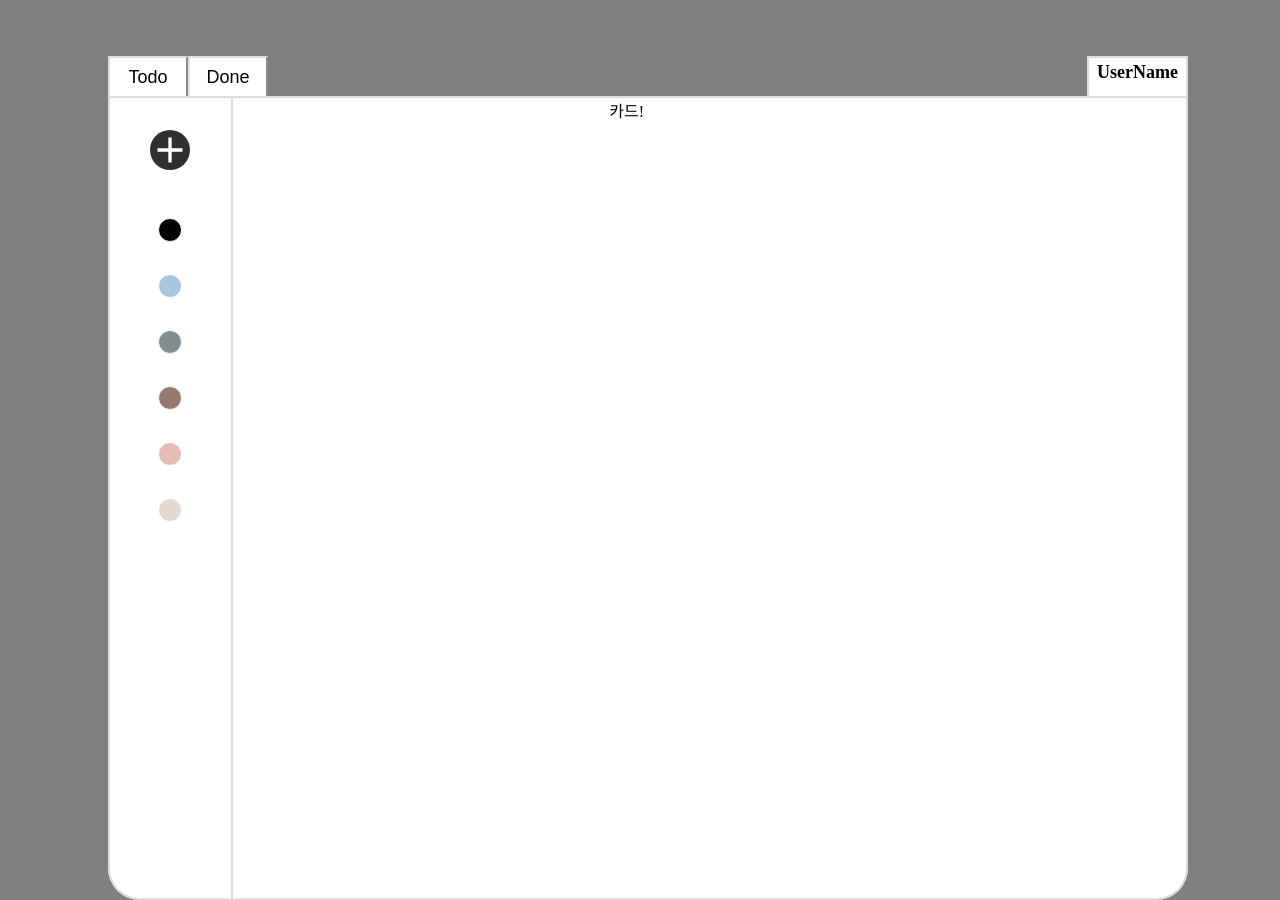
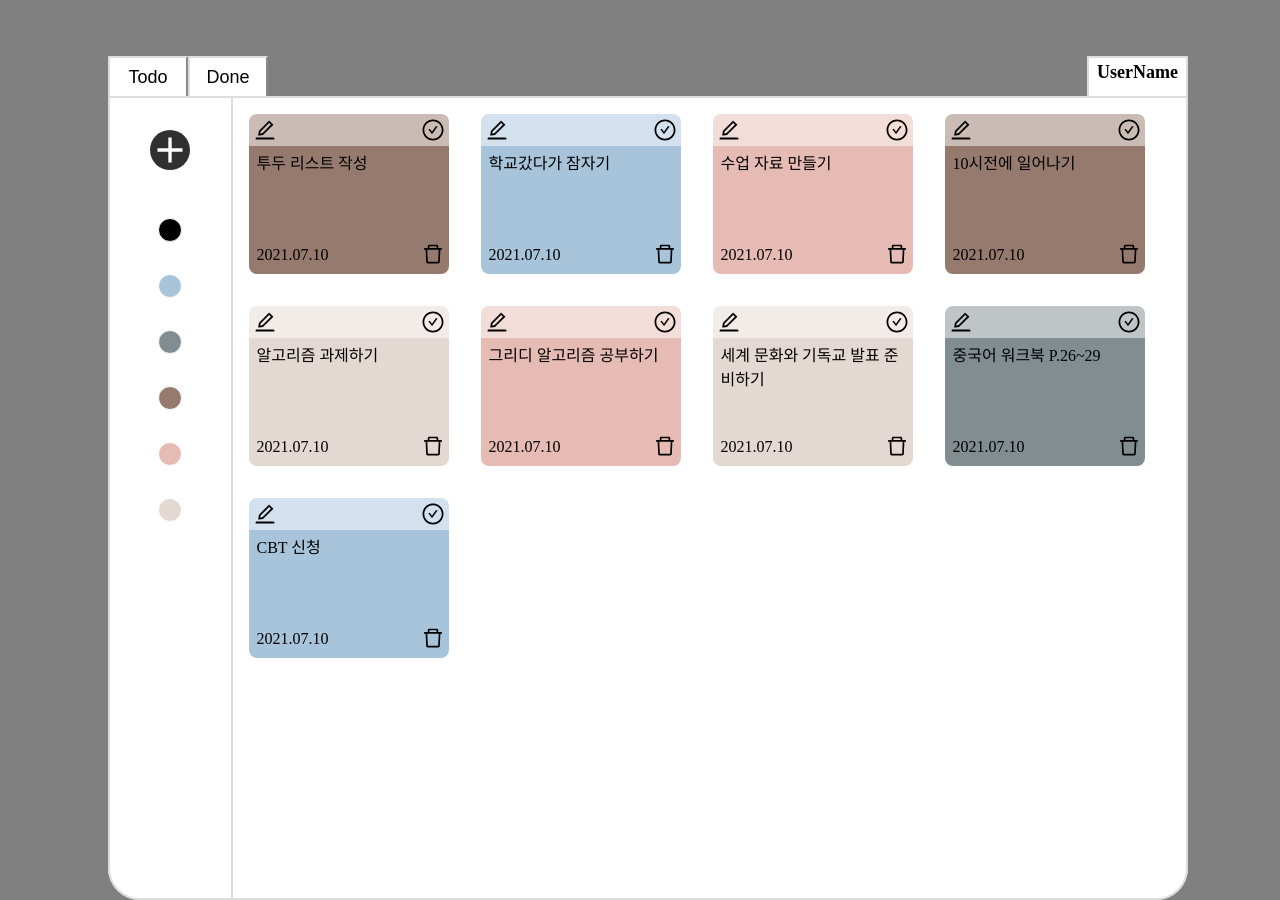
Before and after one commit to potato-club/potato-2team-frontend, a React (Create React App) app: page /main in a window 1280 px wide. Built offline with nearby package versions, Linux system fonts and the light colour scheme.

Commit message:
main페이지 기본 디자인

```diff
--- a/src/components/home/content.jsx
+++ b/src/components/home/content.jsx
@@ -18,7 +18,7 @@ const ShowTodo = styled.div`
   display: flex;
   flex-direction: row;
   flex-wrap: wrap;
-  justify-content: space-around;
+  justify-content: flex-start;
   align-content: flex-start;
 `;
 
@@ -27,7 +27,47 @@ const content = () => {
     <ContentWrap>
       <Menu />
       <ShowTodo>
-        <TodoCard color="#967A6D" />
+        <TodoCard
+          color="#967A6D"
+          todoContent="투두 리스트 작성"
+          date="2021.07.10"
+        />
+        <TodoCard
+          color="#A7C4DA"
+          todoContent="학교갔다가 잠자기"
+          date="2021.07.10"
+        />
+        <TodoCard
+          color="#E5BBB4"
+          todoContent="수업 자료 만들기"
+          date="2021.07.10"
+        />
+        <TodoCard
+          color="#967A6D"
+          todoContent="10시전에 일어나기"
+          date="2021.07.10"
+        />
+        <TodoCard
+          color="#E4D8D3"
+          todoContent="알고리즘 과제하기"
+          date="2021.07.10"
+        />
+        <TodoCard
+          color="#E5BBB4"
+          todoContent="그리디 알고리즘 공부하기"
+          date="2021.07.10"
+        />
+        <TodoCard
+          color="#E4D8D3"
+          todoContent="세계 문화와 기독교 발표 준비하기"
+          date="2021.07.10"
+        />
+        <TodoCard
+          color="#818D90"
+          todoContent="중국어 워크북 P.26~29"
+          date="2021.07.10"
+        />
+        <TodoCard color="#A7C4DA" todoContent="CBT 신청" date="2021.07.10" />
       </ShowTodo>
     </ContentWrap>
   );
--- a/src/components/home/todoCard.jsx
+++ b/src/components/home/todoCard.jsx
@@ -1,14 +1,72 @@
 import React from "react";
 import styled from "styled-components";
+import {
+  AiOutlineCheckCircle,
+  AiOutlineEdit,
+  AiOutlineDelete,
+} from "react-icons/ai";
 
 const CardWrap = styled.div`
   width: 200px;
   height: 160px;
-  background-color: ${(props) => console.log("d", props.color)};
+  background-color: ${(props) => props.color};
+  margin: 16px;
+  display: flex;
+  flex-direction: column;
+  justify-content: flex-start;
+  align-content: space-between;
+  border-radius: 8px;
 `;
 
-const todoCard = () => {
-  return <CardWrap>카드!</CardWrap>;
+const TopWrap = styled.div`
+  display: flex;
+  justify-content: space-between;
+  height: 32px;
+  background-color: #ffffff7d;
+`;
+
+const IConButton = styled.div`
+  width: 32px;
+  height: 32px;
+  margin-top: 4px;
+  text-align: center;
+`;
+
+const MiddleWarp = styled.div`
+  padding: 4px 8px 0;
+  height: 104px;
+`;
+
+const BottomWarp = styled.div`
+  display: flex;
+  justify-content: space-between;
+`;
+
+const CreateDate = styled.div`
+  padding-top: 8px;
+  padding-left: 8px;
+`;
+
+const todoCard = ({ color, todoContent, date }) => {
+  return (
+    <CardWrap color={color}>
+      <TopWrap>
+        <IConButton>
+          <AiOutlineEdit size="24" />
+        </IConButton>
+        <IConButton>
+          <AiOutlineCheckCircle size="24" />
+        </IConButton>
+      </TopWrap>
+      <MiddleWarp>{todoContent}</MiddleWarp>
+      <BottomWarp>
+        <CreateDate>{date}</CreateDate>
+        <IConButton>
+          <AiOutlineDelete size="24" />
+        </IConButton>
+      </BottomWarp>
+    </CardWrap>
+  );
 };
 
 export default todoCard;
```
